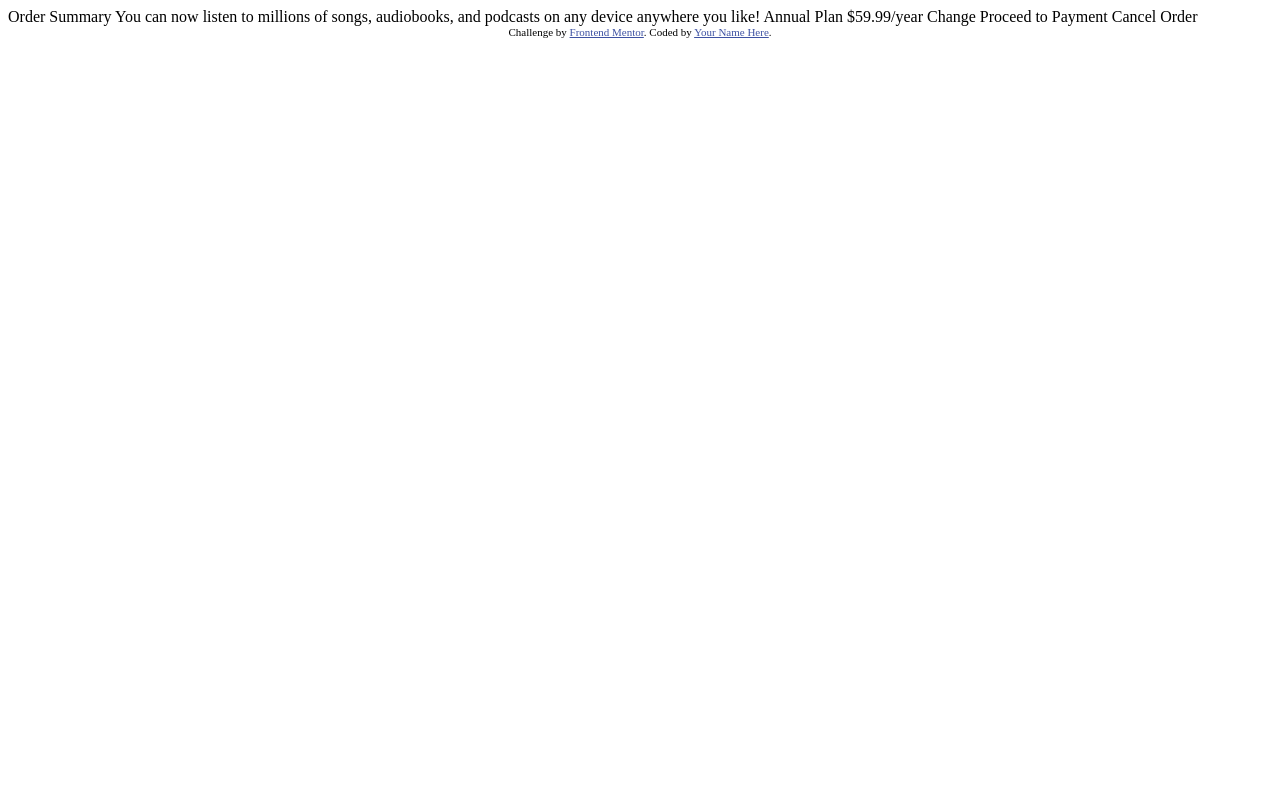
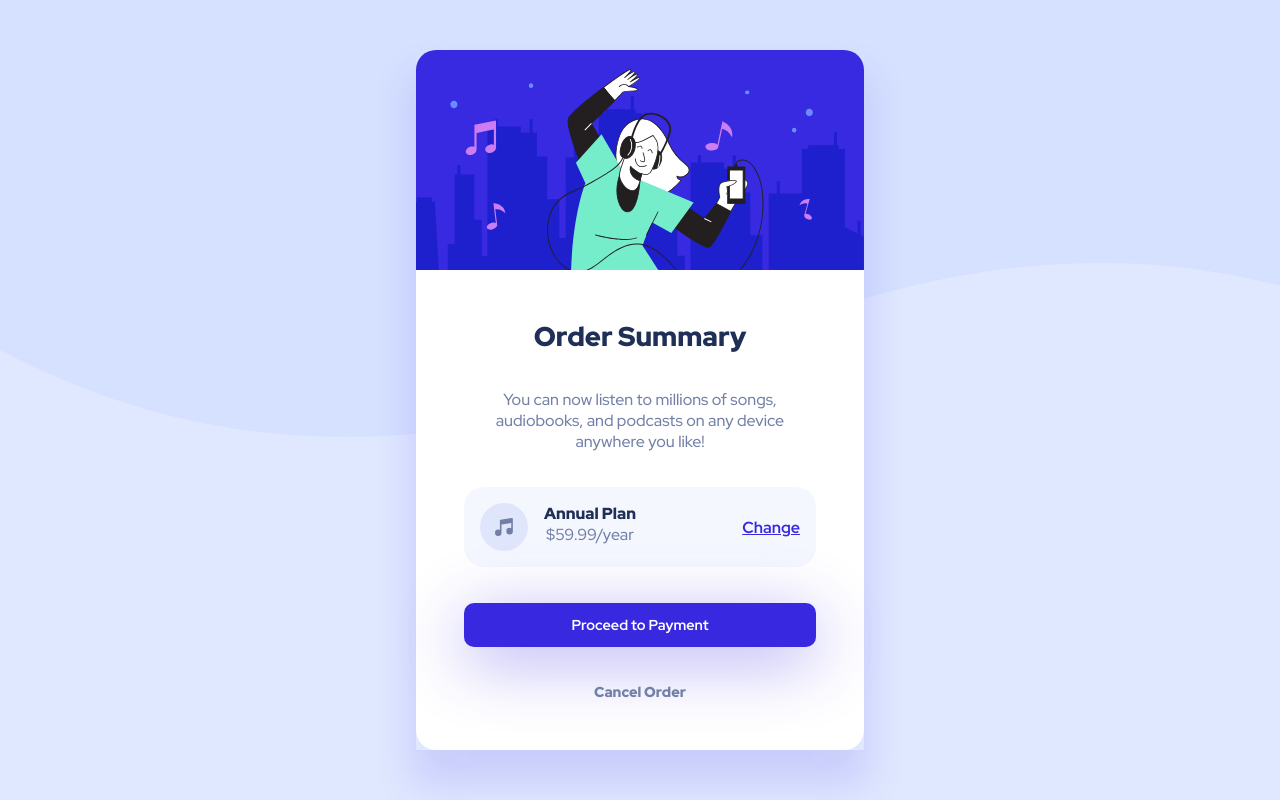
Before and after one commit to Naleena01/Naleena01.github.io, a plain HTML site: page frontend-mentor-04/index.html in a window 1280 px wide. Drawn offline with Linux system fonts and the light colour scheme.

Commit message:
frontend mentor 4 done

```diff
--- a/frontend-mentor-04/index.html
+++ b/frontend-mentor-04/index.html
@@ -5,33 +5,49 @@
   <meta name="viewport" content="width=device-width, initial-scale=1.0"> <!-- displays site properly based on user's device -->
 
   <link rel="icon" type="image/png" sizes="32x32" href="./images/favicon-32x32.png">
+  <link rel="stylesheet" href="style.css">
+
+  <!-- font-family -->
+  <link rel="preconnect" href="https://fonts.googleapis.com"><link rel="preconnect" href="https://fonts.gstatic.com" crossorigin>
+  <link href="https://fonts.googleapis.com/css2?family=Red+Hat+Display:wght@500;700;900&display=swap" rel="stylesheet">
 
   <title>Frontend Mentor | Order summary card</title>
 
-  <!-- Feel free to remove these styles or customise in your own stylesheet 👍 -->
-  <style>
-    .attribution { font-size: 11px; text-align: center; }
-    .attribution a { color: hsl(228, 45%, 44%); }
-  </style>
 </head>
 <body>
 
-  Order Summary
+  <main>
+  <div class="container">
 
-  You can now listen to millions of songs, audiobooks, and podcasts on any
-  device anywhere you like!
+    <img class="cover_image" src="images/illustration-hero.svg" alt="">
+    <div class="info">
+      <h2>Order Summary</h2>
 
-  Annual Plan
-  $59.99/year
+      <p class="description">
+        You can now listen to millions of songs, audiobooks, and podcasts on any
+        device anywhere you like!
+      </p>
 
-  Change
+      <div class="package">
 
-  Proceed to Payment
-  Cancel Order
+        <div class="package_left">
+          <img src="images/icon-music.svg" alt="">
+          <div class="plan">
+            <p class="plan_name">Annual Plan</p>
+            <p class="plane_price">$59.99/year</p>
+          </div>
+        </div>
+        <div class="package_right">
+          <a href="#">Change</a>
+        </div>
 
-  <div class="attribution">
-    Challenge by <a href="https://www.frontendmentor.io?ref=challenge" target="_blank">Frontend Mentor</a>.
-    Coded by <a href="#">Your Name Here</a>.
+      </div>
+      <button>Proceed to Payment</button>
+      <a class="cancel-btn" href="#">Cancel Order</a>
+    </div>
+
   </div>
+</main>
+
 </body>
 </html>
--- /dev/null
+++ b/frontend-mentor-04/style.css
@@ -0,0 +1,134 @@
+*{
+    font-family: 'Red Hat Display', sans-serif;
+    padding: 0;
+    margin: 0;
+}
+
+body{
+    background-image: url(images/pattern-background-desktop.svg);
+    background-repeat: no-repeat;
+    background-color: hsl(225, 100%, 94%);
+}
+
+main{
+    display: flex;
+    align-items: center;
+    justify-content: center;
+    width: 100%;
+    height: 100vh;
+}
+
+button{
+    display: block;
+    width: 100%;
+    background-color: hsl(245, 75%, 52%);
+    color: white;
+    border: none;
+    padding: 0.8rem;
+    border-radius: 10px;
+    font-size: 0.9rem;
+    font-weight: 700;
+    box-shadow: 0px 14px 66px -1px rgba(56,41,224,0.42);
+    cursor: pointer;
+}
+
+button:hover{
+    box-shadow: 0px 14px 66px -1px rgba(56,41,224,0.32);
+    background-color: hsla(245, 75%, 52%, 0.7);
+}
+
+h2{
+    font-size: 1.7rem;
+    font-weight: 900;
+    color: hsl(223, 47%, 23%);
+}
+
+.container{
+    display: flex;
+    flex-direction: column;
+    width: 28rem;
+    box-shadow: 0px 30px 37px 4px rgba(56,41,224,0.14);
+}
+
+.cover_image{
+    width: 28rem;
+    border-top-left-radius: 20px;
+    border-top-right-radius: 20px;
+}
+
+.info{
+    display: flex;
+    flex-direction: column;
+    justify-content: space-between;
+    height: 24rem;
+    padding: 3rem;
+    background-color: white;
+    text-align: center;
+    border-bottom-left-radius: 20px;
+    border-bottom-right-radius: 20px;
+}
+
+.description{
+    color: hsl(224, 23%, 55%);
+}
+
+/* NTW grid */
+.package{
+    display: flex;
+    padding: 1rem;
+    background-color: hsl(225, 100%, 98%);
+    border-radius: 20px;
+}
+
+.package_left{
+    flex: 1;
+    display: flex;
+    gap: 1rem;
+}
+
+.package_right{
+    display: grid;
+    align-content: center;
+    justify-content: right;
+}
+
+.plan_name{
+    font-weight: 900;
+    color: hsl(223, 47%, 23%);
+}
+
+.plane_price{
+    color: hsl(224, 23%, 55%);
+}
+
+.package a{
+    color: hsl(245, 75%, 52%);
+    font-weight: 700;
+}
+
+.package a:hover{
+    color: hsla(245, 75%, 52%, 0.7);
+}
+
+.cancel-btn{
+    color: hsl(224, 23%, 55%);
+    font-size: 0.9rem;
+    font-weight: 900;
+    text-decoration: none;
+}
+
+.cancel-btn:hover{
+    color: hsl(223, 47%, 23%);
+}
+
+@media (max-width: 390px){
+    .container{
+        width: 20rem;
+    }
+    .cover_image{
+        width: 100%;
+    }
+    .info{
+        padding: 1.7rem;
+    }
+}
```
